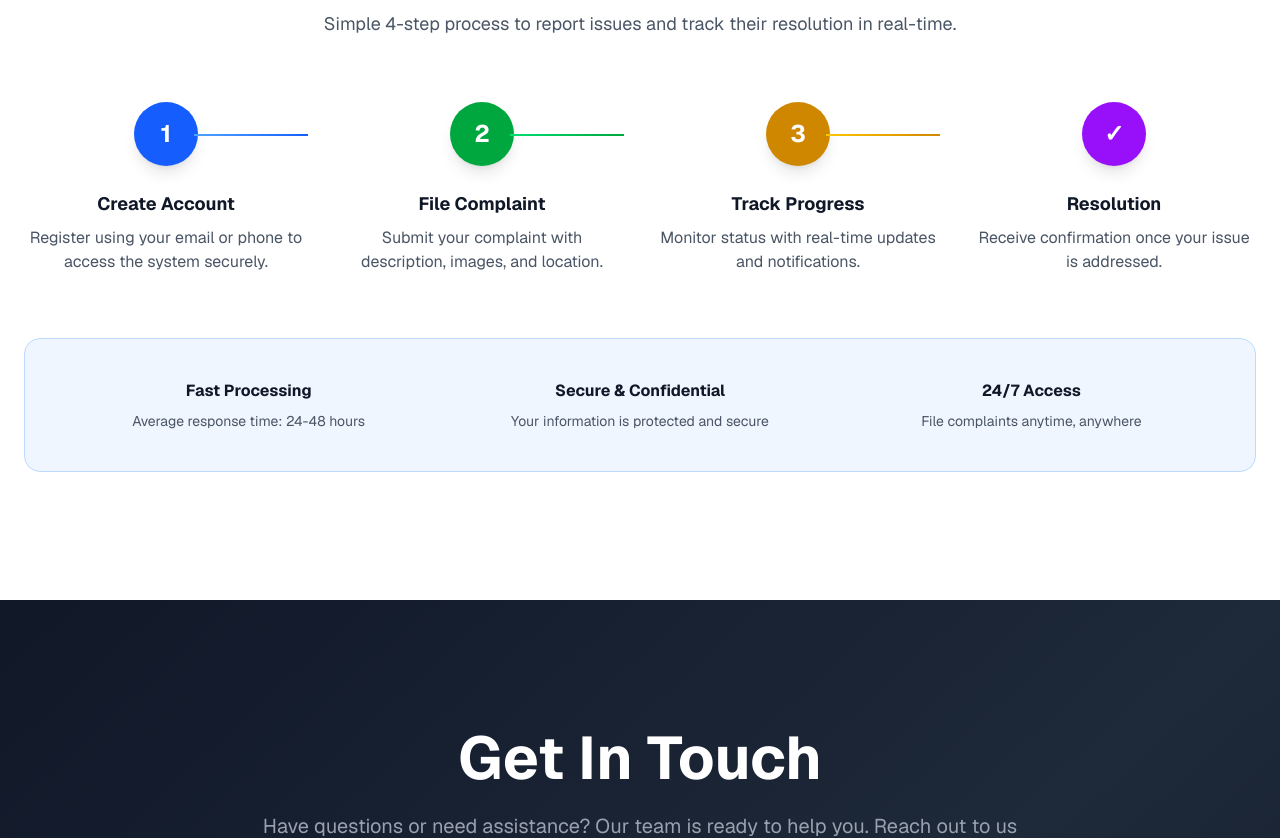
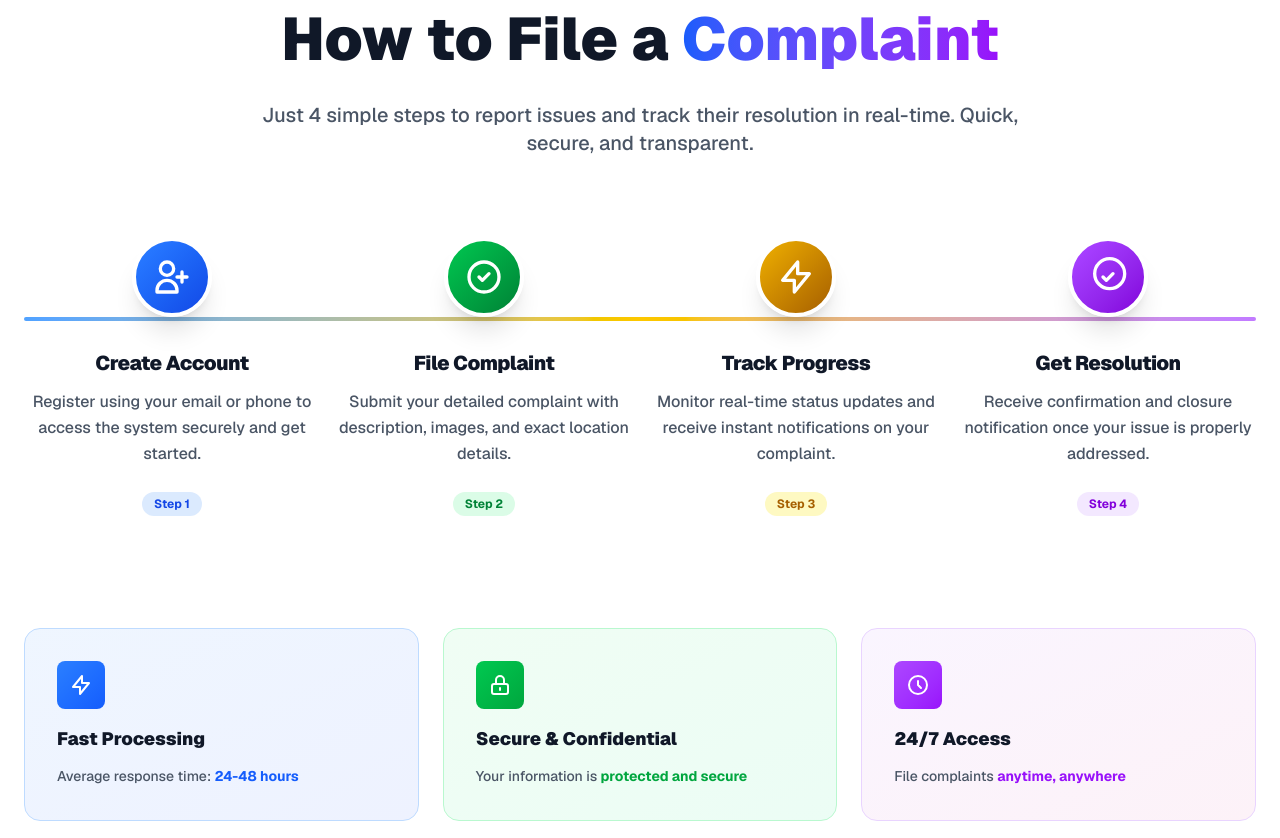
Before and after one commit to CodeCrafter-X/onlineComplientWebProject, a Next.js app: page / in a window 1280 px wide. Shown: the part 2900-3738 px from the top of the page. Built offline with nearby package versions, Linux system fonts and the light colour scheme; no server answers.

Commit message:
change the how to file a complaint ui

```diff
--- a/src/app/page.js
+++ b/src/app/page.js
@@ -279,87 +279,157 @@ export default function Home() {
       <section id="complaint" className="py-20 md:py-32 px-4 md:px-6 bg-white">
         <div className="max-w-7xl mx-auto">
           {/* Section Header */}
-          <div className="text-center mb-12 md:mb-16 animate-fade-in-down">
-            <h2 className="text-3xl md:text-4xl lg:text-5xl font-bold text-gray-900 mb-4 animate-fade-in-down" style={{ animationDelay: '0.1s' }}>
-              How to File a Complaint
+          <div className="text-center mb-16 md:mb-20 animate-fade-in-down">
+            <div className="inline-block mb-4 px-4 py-2 bg-blue-100 rounded-full">
+              <span className="text-blue-600 font-semibold text-sm">SIMPLE PROCESS</span>
+            </div>
+            <h2 className="text-4xl md:text-5xl lg:text-6xl font-black text-gray-900 mb-6 animate-fade-in-down leading-tight" style={{ animationDelay: '0.1s' }}>
+              How to File a <span className="text-transparent bg-clip-text bg-gradient-to-r from-blue-600 to-purple-600">Complaint</span>
             </h2>
-            <p className="text-gray-600 text-lg max-w-2xl mx-auto animate-fade-in-down" style={{ animationDelay: '0.2s' }}>
-              Simple 4-step process to report issues and track their resolution in real-time.
+            <p className="text-gray-600 text-lg md:text-xl max-w-3xl mx-auto animate-fade-in-down font-medium" style={{ animationDelay: '0.2s' }}>
+              Just 4 simple steps to report issues and track their resolution in real-time. Quick, secure, and transparent.
             </p>
           </div>
 
           {/* Steps */}
-          <div className="grid md:grid-cols-4 gap-8">
+          <div className="grid md:grid-cols-4 gap-6 md:gap-4 relative">
+            {/* Connection Lines */}
+            <div className="hidden md:block absolute top-20 left-0 right-0 h-1 bg-gradient-to-r from-blue-400 via-green-400 via-yellow-400 to-purple-400 rounded-full"></div>
+
             {/* Step 1 */}
-            <div className="relative text-center group animate-float-up" style={{ animationDelay: '0.1s' }}>
+            <div className="relative text-center group animate-fade-in-up" style={{ animationDelay: '0.1s' }}>
               <div className="flex flex-col h-full">
-                <div className="bg-blue-600 text-white w-16 h-16 rounded-full flex items-center justify-center mx-auto mb-6 font-bold text-2xl group-hover:scale-110 transition-transform duration-300 shadow-lg transform group-hover:shadow-2xl">
-                  1
+                {/* Step Number Circle */}
+                <div className="relative inline-flex items-center justify-center mx-auto mb-8">
+                  <div className="absolute inset-0 bg-gradient-to-br from-blue-400 to-blue-600 rounded-full blur-lg opacity-0 group-hover:opacity-75 transition-opacity duration-300"></div>
+                  <div className="relative bg-gradient-to-br from-blue-500 to-blue-700 text-white w-20 h-20 rounded-full flex items-center justify-center font-black text-3xl group-hover:scale-110 transition-transform duration-300 shadow-xl group-hover:shadow-2xl group-hover:shadow-blue-500/40 border-4 border-white">
+                    <svg className="w-10 h-10" fill="none" stroke="currentColor" viewBox="0 0 24 24">
+                      <path strokeLinecap="round" strokeLinejoin="round" strokeWidth={2} d="M18 9v3m0 0v3m0-3h3m-3 0h-3m-2-5a4 4 0 11-8 0 4 4 0 018 0zM3 20a6 6 0 0112 0v1H3v-1z" />
+                    </svg>
+                  </div>
                 </div>
-                <h3 className="font-bold text-gray-900 mb-2 text-lg">Create Account</h3>
-                <p className="text-gray-600 flex-grow">
-                  Register using your email or phone to access the system securely.
+
+                <h3 className="font-black text-gray-900 mb-3 text-xl tracking-tight">Create Account</h3>
+                <p className="text-gray-600 flex-grow text-base leading-relaxed font-medium">
+                  Register using your email or phone to access the system securely and get started.
                 </p>
+                <div className="mt-6">
+                  <span className="inline-block px-3 py-1 bg-blue-100 text-blue-700 rounded-full text-xs font-bold">Step 1</span>
+                </div>
               </div>
-              <div className="hidden md:block absolute top-8 left-[60%] w-[40%] h-0.5 bg-gradient-to-r from-blue-400 to-blue-600 transform translate-y-0"></div>
             </div>
 
             {/* Step 2 */}
-            <div className="relative text-center group animate-float-up" style={{ animationDelay: '0.2s' }}>
+            <div className="relative text-center group animate-fade-in-up" style={{ animationDelay: '0.2s' }}>
               <div className="flex flex-col h-full">
-                <div className="bg-green-600 text-white w-16 h-16 rounded-full flex items-center justify-center mx-auto mb-6 font-bold text-2xl group-hover:scale-110 transition-transform duration-300 shadow-lg transform group-hover:shadow-2xl">
-                  2
+                {/* Step Number Circle */}
+                <div className="relative inline-flex items-center justify-center mx-auto mb-8">
+                  <div className="absolute inset-0 bg-gradient-to-br from-green-400 to-green-600 rounded-full blur-lg opacity-0 group-hover:opacity-75 transition-opacity duration-300"></div>
+                  <div className="relative bg-gradient-to-br from-green-500 to-green-700 text-white w-20 h-20 rounded-full flex items-center justify-center font-black text-3xl group-hover:scale-110 transition-transform duration-300 shadow-xl group-hover:shadow-2xl group-hover:shadow-green-500/40 border-4 border-white">
+                    <svg className="w-10 h-10" fill="none" stroke="currentColor" viewBox="0 0 24 24">
+                      <path strokeLinecap="round" strokeLinejoin="round" strokeWidth={2} d="M9 12l2 2 4-4m6 2a9 9 0 11-18 0 9 9 0 0118 0z" />
+                    </svg>
+                  </div>
                 </div>
-                <h3 className="font-bold text-gray-900 mb-2 text-lg">File Complaint</h3>
-                <p className="text-gray-600 flex-grow">
-                  Submit your complaint with description, images, and location.
+
+                <h3 className="font-black text-gray-900 mb-3 text-xl tracking-tight">File Complaint</h3>
+                <p className="text-gray-600 flex-grow text-base leading-relaxed font-medium">
+                  Submit your detailed complaint with description, images, and exact location details.
                 </p>
+                <div className="mt-6">
+                  <span className="inline-block px-3 py-1 bg-green-100 text-green-700 rounded-full text-xs font-bold">Step 2</span>
+                </div>
               </div>
-              <div className="hidden md:block absolute top-8 left-[60%] w-[40%] h-0.5 bg-gradient-to-r from-green-400 to-green-600 transform translate-y-0"></div>
             </div>
 
             {/* Step 3 */}
-            <div className="relative text-center group animate-float-up" style={{ animationDelay: '0.3s' }}>
+            <div className="relative text-center group animate-fade-in-up" style={{ animationDelay: '0.3s' }}>
               <div className="flex flex-col h-full">
-                <div className="bg-yellow-600 text-white w-16 h-16 rounded-full flex items-center justify-center mx-auto mb-6 font-bold text-2xl group-hover:scale-110 transition-transform duration-300 shadow-lg transform group-hover:shadow-2xl">
-                  3
+                {/* Step Number Circle */}
+                <div className="relative inline-flex items-center justify-center mx-auto mb-8">
+                  <div className="absolute inset-0 bg-gradient-to-br from-yellow-400 to-yellow-600 rounded-full blur-lg opacity-0 group-hover:opacity-75 transition-opacity duration-300"></div>
+                  <div className="relative bg-gradient-to-br from-yellow-500 to-yellow-700 text-white w-20 h-20 rounded-full flex items-center justify-center font-black text-3xl group-hover:scale-110 transition-transform duration-300 shadow-xl group-hover:shadow-2xl group-hover:shadow-yellow-500/40 border-4 border-white">
+                    <svg className="w-10 h-10" fill="none" stroke="currentColor" viewBox="0 0 24 24">
+                      <path strokeLinecap="round" strokeLinejoin="round" strokeWidth={2} d="M13 10V3L4 14h7v7l9-11h-7z" />
+                    </svg>
+                  </div>
                 </div>
-                <h3 className="font-bold text-gray-900 mb-2 text-lg">Track Progress</h3>
-                <p className="text-gray-600 flex-grow">
-                  Monitor status with real-time updates and notifications.
+
+                <h3 className="font-black text-gray-900 mb-3 text-xl tracking-tight">Track Progress</h3>
+                <p className="text-gray-600 flex-grow text-base leading-relaxed font-medium">
+                  Monitor real-time status updates and receive instant notifications on your complaint.
                 </p>
+                <div className="mt-6">
+                  <span className="inline-block px-3 py-1 bg-yellow-100 text-yellow-700 rounded-full text-xs font-bold">Step 3</span>
+                </div>
               </div>
-              <div className="hidden md:block absolute top-8 left-[60%] w-[40%] h-0.5 bg-gradient-to-r from-yellow-400 to-yellow-600 transform translate-y-0"></div>
             </div>
 
             {/* Step 4 */}
-            <div className="relative text-center group animate-float-up" style={{ animationDelay: '0.4s' }}>
+            <div className="relative text-center group animate-fade-in-up" style={{ animationDelay: '0.4s' }}>
               <div className="flex flex-col h-full">
-                <div className="bg-purple-600 text-white w-16 h-16 rounded-full flex items-center justify-center mx-auto mb-6 font-bold text-2xl group-hover:scale-110 transition-transform duration-300 shadow-lg transform group-hover:shadow-2xl">
-                  ✓
+                {/* Step Number Circle */}
+                <div className="relative inline-flex items-center justify-center mx-auto mb-8">
+                  <div className="absolute inset-0 bg-gradient-to-br from-purple-400 to-purple-600 rounded-full blur-lg opacity-0 group-hover:opacity-75 transition-opacity duration-300"></div>
+                  <div className="relative bg-gradient-to-br from-purple-500 to-purple-700 text-white w-20 h-20 rounded-full flex items-center justify-center font-black text-3xl group-hover:scale-110 transition-transform duration-300 shadow-xl group-hover:shadow-2xl group-hover:shadow-purple-500/40 border-4 border-white">
+                    <svg className="w-10 h-10" fill="none" stroke="currentColor" viewBox="0 0 24 24">
+                      <path strokeLinecap="round" strokeLinejoin="round" strokeWidth={2} d="M9 12l2 2 4-4m7 0a9 9 0 11-18 0 9 9 0 0118 0z" />
+                    </svg>
+                  </div>
                 </div>
-                <h3 className="font-bold text-gray-900 mb-2 text-lg">Resolution</h3>
-                <p className="text-gray-600 flex-grow">
-                  Receive confirmation once your issue is addressed.
+
+                <h3 className="font-black text-gray-900 mb-3 text-xl tracking-tight">Get Resolution</h3>
+                <p className="text-gray-600 flex-grow text-base leading-relaxed font-medium">
+                  Receive confirmation and closure notification once your issue is properly addressed.
                 </p>
+                <div className="mt-6">
+                  <span className="inline-block px-3 py-1 bg-purple-100 text-purple-700 rounded-full text-xs font-bold">Step 4</span>
+                </div>
               </div>
             </div>
           </div>
 
-          {/* Additional Info */}
-          <div className="mt-16 bg-blue-50 rounded-2xl p-8 md:p-10 border border-blue-200 animate-slide-up">
-            <div className="grid md:grid-cols-3 gap-6">
-              <div className="text-center">
-                <h4 className="font-bold text-gray-900 mb-2">Fast Processing</h4>
-                <p className="text-gray-600 text-sm">Average response time: 24-48 hours</p>
+          {/* Features Grid */}
+          <div className="mt-20 md:mt-28 grid md:grid-cols-3 gap-6">
+            {/* Feature 1 */}
+            <div className="group relative bg-gradient-to-br from-blue-50 to-indigo-50 rounded-2xl p-8 border border-blue-200 hover:border-blue-400 transition-all duration-300 hover:shadow-xl hover:shadow-blue-100 animate-fade-in-up" style={{ animationDelay: '0.5s' }}>
+              <div className="absolute inset-0 bg-gradient-to-br from-blue-400/0 to-indigo-400/0 group-hover:from-blue-400/5 group-hover:to-indigo-400/5 rounded-2xl transition-all duration-300"></div>
+              <div className="relative">
+                <div className="w-12 h-12 bg-gradient-to-br from-blue-500 to-blue-600 rounded-lg flex items-center justify-center mb-4 group-hover:scale-110 transition-transform duration-300">
+                  <svg className="w-6 h-6 text-white" fill="none" stroke="currentColor" viewBox="0 0 24 24">
+                    <path strokeLinecap="round" strokeLinejoin="round" strokeWidth={2} d="M13 10V3L4 14h7v7l9-11h-7z" />
+                  </svg>
+                </div>
+                <h4 className="font-black text-gray-900 mb-3 text-lg">Fast Processing</h4>
+                <p className="text-gray-600 font-medium text-sm leading-relaxed">Average response time: <span className="text-blue-600 font-bold">24-48 hours</span></p>
               </div>
-              <div className="text-center">
-                <h4 className="font-bold text-gray-900 mb-2">Secure & Confidential</h4>
-                <p className="text-gray-600 text-sm">Your information is protected and secure</p>
+            </div>
+
+            {/* Feature 2 */}
+            <div className="group relative bg-gradient-to-br from-green-50 to-emerald-50 rounded-2xl p-8 border border-green-200 hover:border-green-400 transition-all duration-300 hover:shadow-xl hover:shadow-green-100 animate-fade-in-up" style={{ animationDelay: '0.6s' }}>
+              <div className="absolute inset-0 bg-gradient-to-br from-green-400/0 to-emerald-400/0 group-hover:from-green-400/5 group-hover:to-emerald-400/5 rounded-2xl transition-all duration-300"></div>
+              <div className="relative">
+                <div className="w-12 h-12 bg-gradient-to-br from-green-500 to-green-600 rounded-lg flex items-center justify-center mb-4 group-hover:scale-110 transition-transform duration-300">
+                  <svg className="w-6 h-6 text-white" fill="none" stroke="currentColor" viewBox="0 0 24 24">
+                    <path strokeLinecap="round" strokeLinejoin="round" strokeWidth={2} d="M12 15v2m-6 4h12a2 2 0 002-2v-6a2 2 0 00-2-2H6a2 2 0 00-2 2v6a2 2 0 002 2zm10-10V7a4 4 0 00-8 0v4h8z" />
+                  </svg>
+                </div>
+                <h4 className="font-black text-gray-900 mb-3 text-lg">Secure & Confidential</h4>
+                <p className="text-gray-600 font-medium text-sm leading-relaxed">Your information is <span className="text-green-600 font-bold">protected and secure</span></p>
               </div>
-              <div className="text-center">
-                <h4 className="font-bold text-gray-900 mb-2">24/7 Access</h4>
-                <p className="text-gray-600 text-sm">File complaints anytime, anywhere</p>
+            </div>
+
+            {/* Feature 3 */}
+            <div className="group relative bg-gradient-to-br from-purple-50 to-pink-50 rounded-2xl p-8 border border-purple-200 hover:border-purple-400 transition-all duration-300 hover:shadow-xl hover:shadow-purple-100 animate-fade-in-up" style={{ animationDelay: '0.7s' }}>
+              <div className="absolute inset-0 bg-gradient-to-br from-purple-400/0 to-pink-400/0 group-hover:from-purple-400/5 group-hover:to-pink-400/5 rounded-2xl transition-all duration-300"></div>
+              <div className="relative">
+                <div className="w-12 h-12 bg-gradient-to-br from-purple-500 to-purple-600 rounded-lg flex items-center justify-center mb-4 group-hover:scale-110 transition-transform duration-300">
+                  <svg className="w-6 h-6 text-white" fill="none" stroke="currentColor" viewBox="0 0 24 24">
+                    <path strokeLinecap="round" strokeLinejoin="round" strokeWidth={2} d="M12 8v4l3 3m6-3a9 9 0 11-18 0 9 9 0 0118 0z" />
+                  </svg>
+                </div>
+                <h4 className="font-black text-gray-900 mb-3 text-lg">24/7 Access</h4>
+                <p className="text-gray-600 font-medium text-sm leading-relaxed">File complaints <span className="text-purple-600 font-bold">anytime, anywhere</span></p>
               </div>
             </div>
           </div>
```
